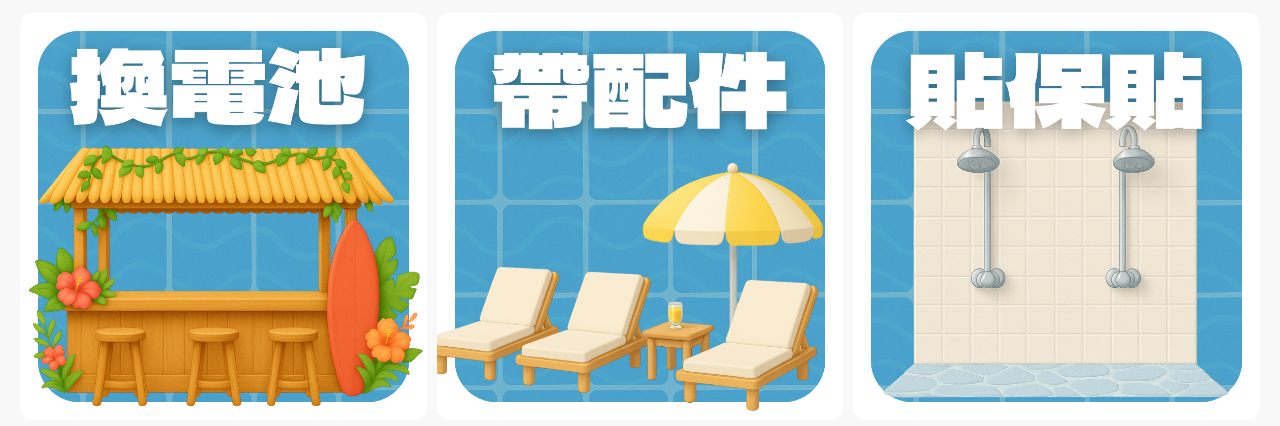
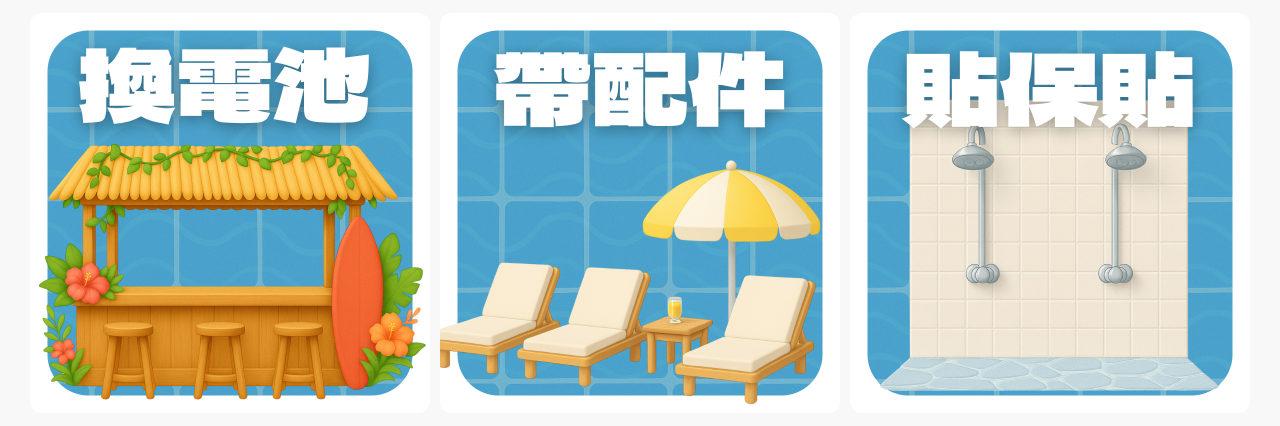
Before and after one commit to ian-0326/summerweb, a plain HTML site: page index.html in a window 1280 px wide. Shown: the part 223-649 px from the top of the page. Drawn offline with Linux system fonts and the light colour scheme; grey boxes are pictures that could not be loaded.

Commit message:
Update index.html

```diff
--- a/index.html
+++ b/index.html
@@ -1,4 +1,3 @@
-
 <!DOCTYPE html>
 <html lang="zh-Hant">
 <head>
@@ -31,17 +30,26 @@
     }
 
     .menu-item {
-      flex: 1;
+      width: 400px;
+      height: 400px;
       border-radius: 12px;
       overflow: hidden;
+      background-color: #fff;
+      display: flex;
+      justify-content: center;
+      align-items: center;
     }
 
     .menu-item a {
       display: block;
+      width: 100%;
+      height: 100%;
     }
 
     .menu-item img {
-      width: 100%;
+      max-width: 100%;
+      max-height: 100%;
+      object-fit: contain;
       display: block;
     }
 
```
